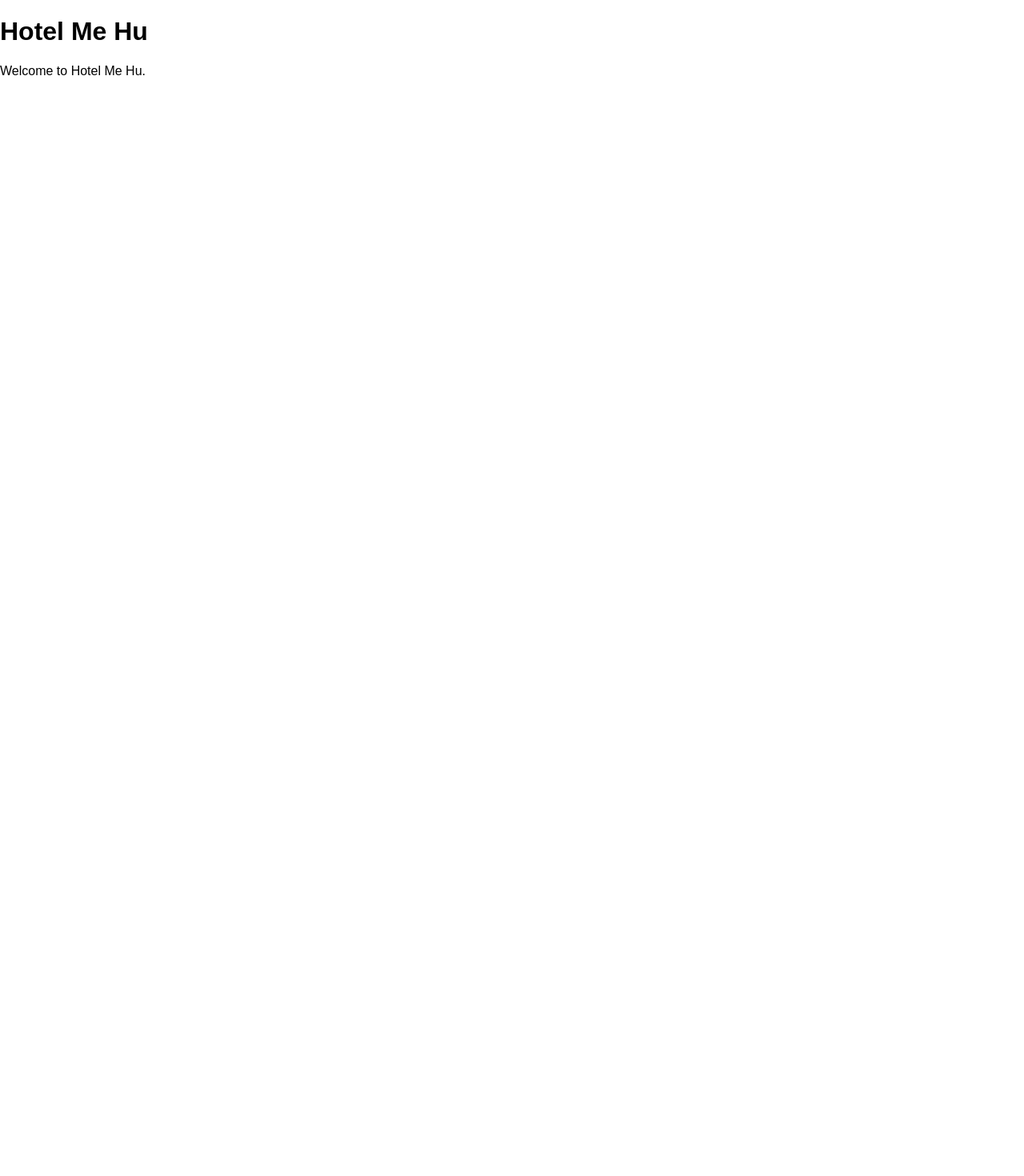
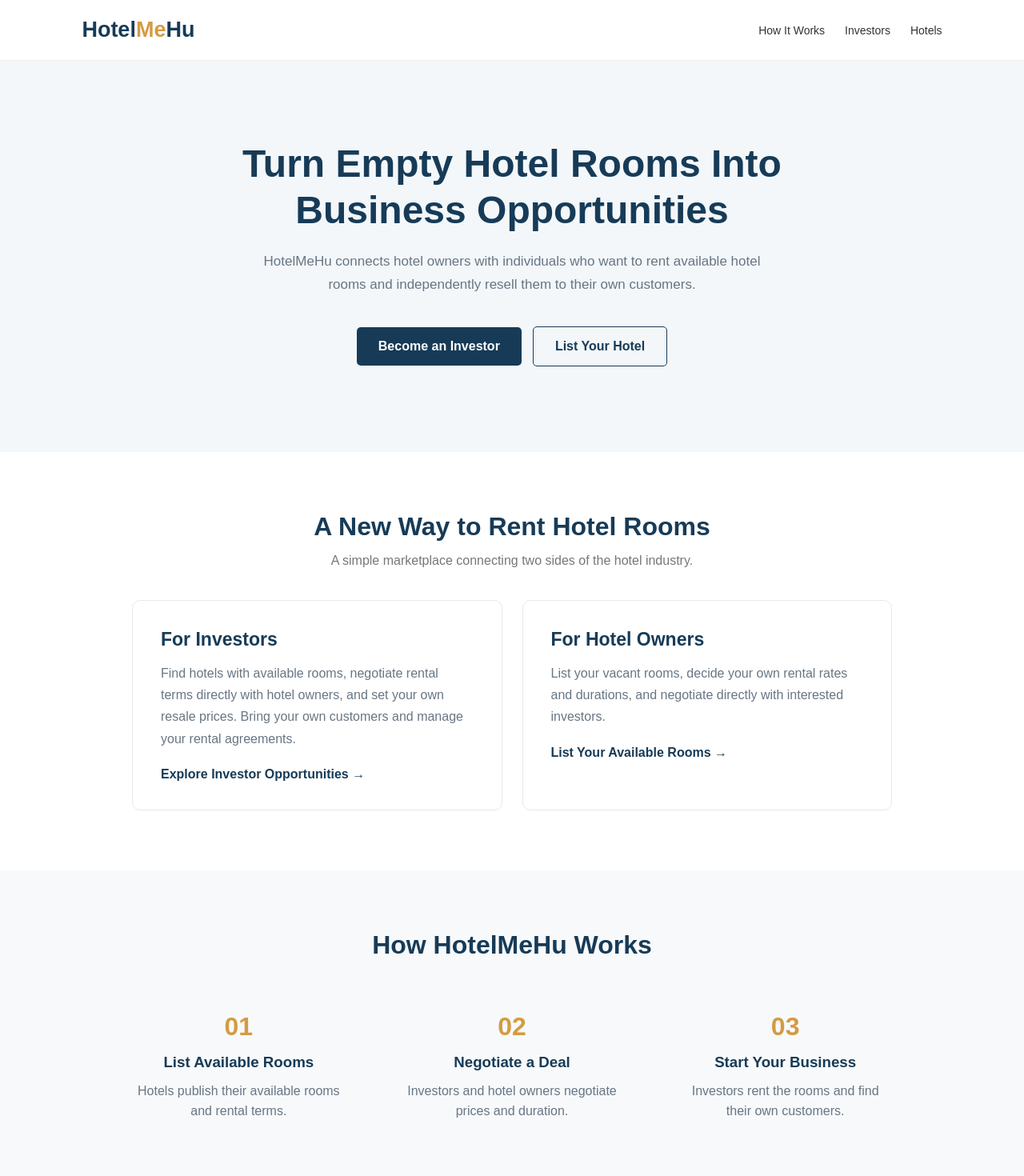
Before and after one commit to Sanjeev2206/HotelMeHu, a Vue app: page / in a window 1280 px wide. Shown: the top 1470 px of the page at 80% size. Before the commit the page ends 800 px from the top, so only its background shows below. Built offline with nearby package versions, Linux system fonts and the light colour scheme.

Commit message:
Update App.vue

```diff
--- a/src/App.vue
+++ b/src/App.vue
@@ -1,20 +1,288 @@
+
 <template>
   <div>
-    <h1>Hotel Me Hu</h1>
-    <p>Welcome to Hotel Me Hu.</p>
+    <header>
+      <div class="logo">Hotel<span>Me</span>Hu</div>
+      <nav>
+        <a href="#how">How It Works</a>
+        <a href="#investors">Investors</a>
+        <a href="#hotels">Hotels</a>
+      </nav>
+    </header>
+
+    <section class="hero">
+      <h1>Turn Empty Hotel Rooms Into Business Opportunities</h1>
+      <p>
+        HotelMeHu connects hotel owners with individuals who want
+        to rent available hotel rooms and independently resell
+        them to their own customers.
+      </p>
+      <div class="buttons">
+        <a href="investor.html" class="btn primary">Become an Investor</a>
+        <a href="owner.html" class="btn secondary">List Your Hotel</a>
+      </div>
+    </section>
+
+    <section class="section" id="how">
+      <h2>A New Way to Rent Hotel Rooms</h2>
+      <p class="section-intro">
+        A simple marketplace connecting two sides of the hotel industry.
+      </p>
+
+      <div class="cards">
+        <div class="card" id="investors">
+          <h3>For Investors</h3>
+          <p>
+            Find hotels with available rooms, negotiate rental
+            terms directly with hotel owners, and set your own
+            resale prices. Bring your own customers and manage
+            your rental agreements.
+          </p>
+          <a href="investor.html">Explore Investor Opportunities →</a>
+        </div>
+
+        <div class="card" id="hotels">
+          <h3>For Hotel Owners</h3>
+          <p>
+            List your vacant rooms, decide your own rental rates
+            and durations, and negotiate directly with interested
+            investors.
+          </p>
+          <a href="owner.html">List Your Available Rooms →</a>
+        </div>
+      </div>
+    </section>
+
+    <section class="section steps">
+      <h2>How HotelMeHu Works</h2>
+      <div class="step-grid">
+        <div class="step">
+          <div class="step-number">01</div>
+          <h3>List Available Rooms</h3>
+          <p>Hotels publish their available rooms and rental terms.</p>
+        </div>
+        <div class="step">
+          <div class="step-number">02</div>
+          <h3>Negotiate a Deal</h3>
+          <p>Investors and hotel owners negotiate prices and duration.</p>
+        </div>
+        <div class="step">
+          <div class="step-number">03</div>
+          <h3>Start Your Business</h3>
+          <p>Investors rent the rooms and find their own customers.</p>
+        </div>
+      </div>
+    </section>
+
+    <footer>
+      <div class="footer-logo">HotelMeHu</div>
+      <p>Connecting Hotel Owners and Independent Investors.</p>
+      <p>© 2026 HotelMeHu. All rights reserved.</p>
+    </footer>
   </div>
 </template>
 
-<script setup>
-</script>
-
 <style>
 * {
+  margin: 0;
+  padding: 0;
   box-sizing: border-box;
 }
 
 body {
-  margin: 0;
   font-family: Arial, sans-serif;
+  color: #202b38;
+  background: #ffffff;
+}
+
+header {
+  display: flex;
+  justify-content: space-between;
+  align-items: center;
+  padding: 22px 8%;
+  border-bottom: 1px solid #eeeeee;
+}
+
+.logo {
+  font-size: 27px;
+  font-weight: bold;
+  color: #173b57;
+}
+
+.logo span {
+  color: #d49b43;
+}
+
+nav a {
+  text-decoration: none;
+  color: #333;
+  margin-left: 25px;
+  font-size: 14px;
+}
+
+.hero {
+  background: #f3f7fa;
+  text-align: center;
+  padding: 100px 20px;
+}
+
+.hero h1 {
+  font-size: 48px;
+  max-width: 800px;
+  margin: auto;
+  line-height: 1.2;
+  color: #173b57;
+}
+
+.hero p {
+  max-width: 650px;
+  margin: 22px auto;
+  line-height: 1.7;
+  color: #687684;
+  font-size: 17px;
+}
+
+.buttons {
+  margin-top: 30px;
+}
+
+.btn {
+  display: inline-block;
+  padding: 15px 27px;
+  margin: 7px;
+  border-radius: 5px;
+  text-decoration: none;
+  font-weight: bold;
+}
+
+.primary {
+  background: #173b57;
+  color: white;
+}
+
+.secondary {
+  border: 1px solid #173b57;
+  color: #173b57;
+}
+
+.section {
+  padding: 75px 8%;
+  text-align: center;
+}
+
+.section h2 {
+  font-size: 32px;
+  color: #173b57;
+  margin-bottom: 15px;
+}
+
+.section-intro {
+  color: #777;
+  margin-bottom: 40px;
+}
+
+.cards {
+  display: grid;
+  grid-template-columns: repeat(2, 1fr);
+  gap: 25px;
+  max-width: 950px;
+  margin: auto;
+  text-align: left;
+}
+
+.card {
+  border: 1px solid #e6e9ed;
+  padding: 35px;
+  border-radius: 10px;
+}
+
+.card h3 {
+  color: #173b57;
+  font-size: 23px;
+  margin-bottom: 15px;
+}
+
+.card p {
+  color: #687684;
+  line-height: 1.7;
+  margin-bottom: 22px;
+}
+
+.card a {
+  color: #173b57;
+  font-weight: bold;
+  text-decoration: none;
+}
+
+.steps {
+  background: #f7f9fb;
+}
+
+.step-grid {
+  display: grid;
+  grid-template-columns: repeat(3, 1fr);
+  gap: 25px;
+  max-width: 1000px;
+  margin: 40px auto 0;
+}
+
+.step {
+  padding: 25px;
+}
+
+.step-number {
+  font-size: 32px;
+  color: #d49b43;
+  font-weight: bold;
+  margin-bottom: 15px;
+}
+
+.step h3 {
+  margin-bottom: 12px;
+  color: #173b57;
+}
+
+.step p {
+  color: #687684;
+  line-height: 1.6;
+}
+
+footer {
+  background: #173b57;
+  color: white;
+  text-align: center;
+  padding: 35px 20px;
+}
+
+.footer-logo {
+  font-size: 27px;
+  font-weight: bold;
+  color: white;
+}
+
+footer p {
+  font-size: 14px;
+  color: #d7e0e7;
+  margin-top: 10px;
+}
+
+@media (max-width: 700px) {
+  header {
+    flex-direction: column;
+    gap: 18px;
+  }
+
+  nav a {
+    margin: 0 8px;
+  }
+
+  .hero h1 {
+    font-size: 34px;
+  }
+
+  .cards,
+  .step-grid {
+    grid-template-columns: 1fr;
+  }
 }
 </style>
```
